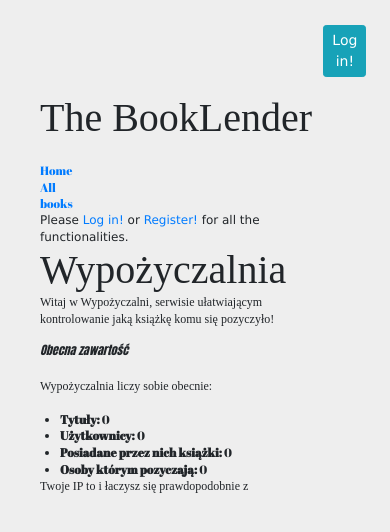
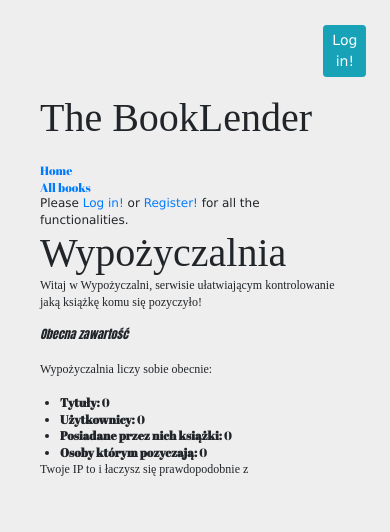
Before and after one commit to rszydlik/Wypozyczalnia, a Django app: page /catalog/ in a window 390 px wide. Shown: the top 532 px of the page. Run offline with Django 3.2, Linux system fonts and the light colour scheme; data that the repository does not hold is empty; some libraries are stand-ins or nearby versions; some web fonts are replaced.

Commit message:
patch update 1.6

```diff
--- a/templates/base.html
+++ b/templates/base.html
@@ -38,7 +38,7 @@
 </div>
 <div class="container">
     <div class="row">
-        <div class="col-1">
+        <div class="col-lg-1 col-md-1 col-sm-2 col-xs-12">
                 {% block sidebar %}
                 <ul class="sidebar-nav">
                 <li><a href="{% url 'home' %}">Home</a></li>
@@ -51,7 +51,7 @@
                 </ul>
                 {% endblock %}
         </div>
-        <div class="col-11">
+        <div class="col-lg-11 col-md-11 col-sm-10 col-xs-12">
             {% block accounts %}
             {% endblock %}
             {% if user.is_authenticated %}
```
